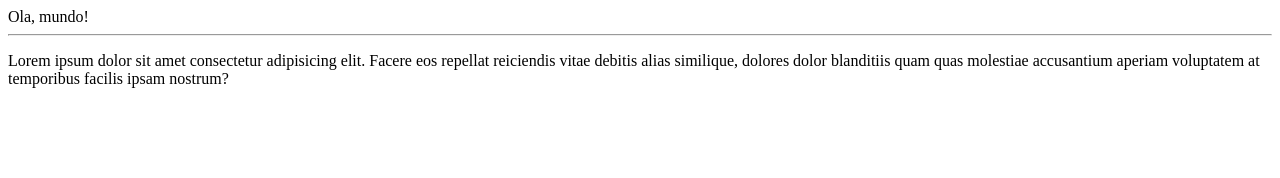
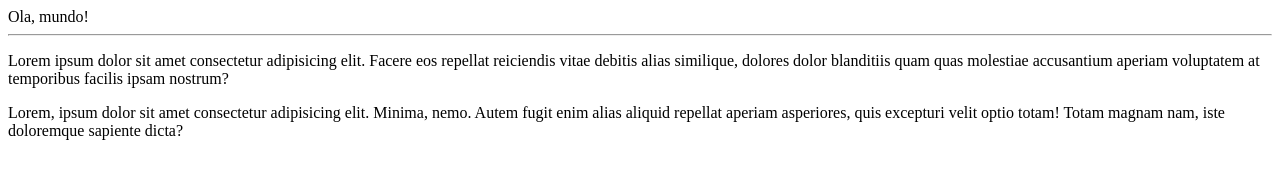
Before and after one commit to JamesDLuffy/ola-mundo, a plain HTML site: page index.html in a window 1280 px wide. Drawn offline with Linux system fonts and the light colour scheme.

Commit message:
add um paragrafo

```diff
--- a/index.html
+++ b/index.html
@@ -10,6 +10,7 @@
     Ola, mundo!
     <hr>
     <p>Lorem ipsum dolor sit amet consectetur adipisicing elit. Facere eos repellat reiciendis vitae debitis alias similique, dolores dolor blanditiis quam quas molestiae accusantium aperiam voluptatem at temporibus facilis ipsam nostrum?</p>
+    <p>Lorem, ipsum dolor sit amet consectetur adipisicing elit. Minima, nemo. Autem fugit enim alias aliquid repellat aperiam asperiores, quis excepturi velit optio totam! Totam magnam nam, iste doloremque sapiente dicta?</p>
 
 </body>
 </html>
```
